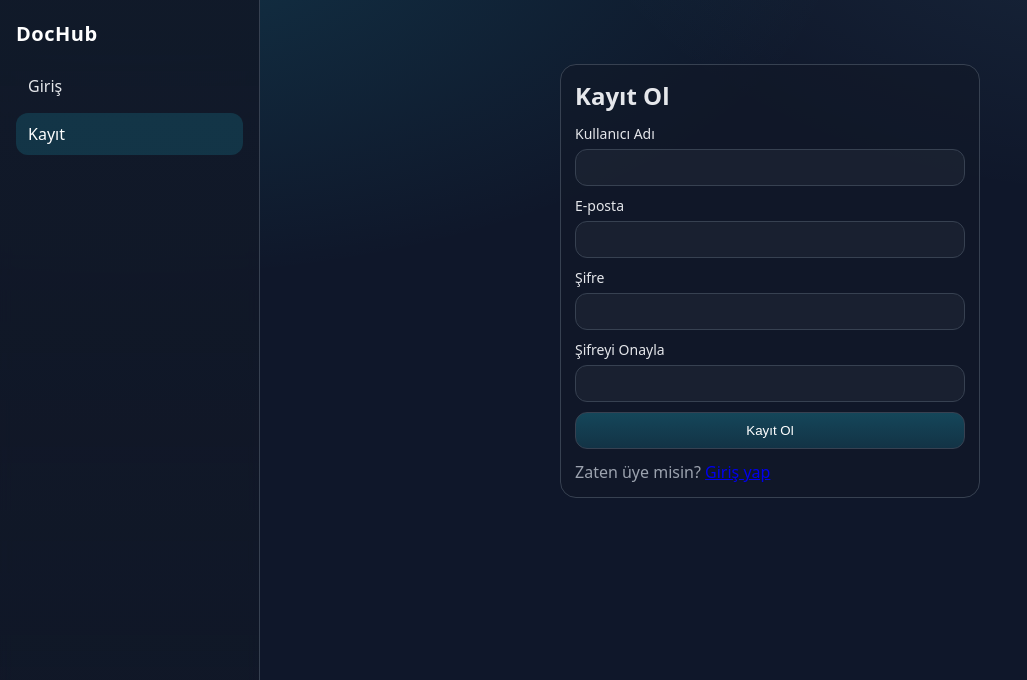
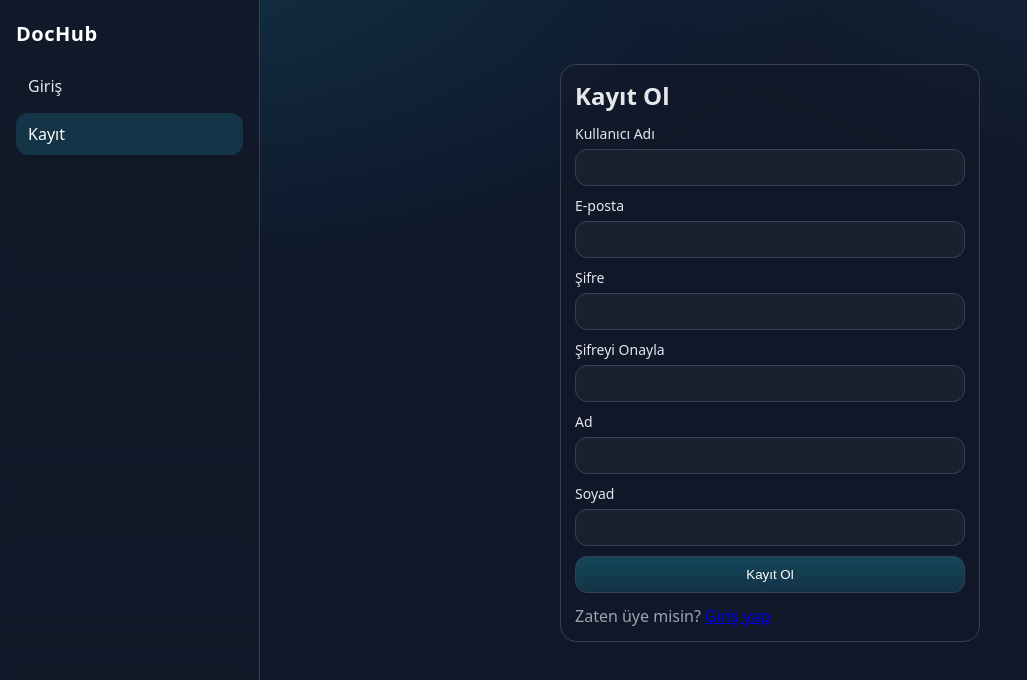
Before and after one commit to ilaydakaptanoglu/DocHub, a React (Vite) app: page /register in a window 1280 px wide. Shown: the top 680 px of the page, without its empty margins (0-1027 px from the left). Built offline with nearby package versions, Linux system fonts and the light colour scheme.

Commit message:
Update Register.jsx

```diff
--- a/src/pages/Register.jsx
+++ b/src/pages/Register.jsx
@@ -10,11 +10,13 @@ export default function Register() {
   const [email, setEmail]       = useState("");
   const [password, setPass]     = useState("");
   const [confirmPassword, setConfirm] = useState("");
+  const [firstName, setFirstName] = useState("");
+  const [lastName, setLastName] = useState("");
 
   const onSubmit = async (e) => {
     e.preventDefault();
     try {
-      await register(username.trim(), email.trim(), password, confirmPassword);
+      await register(username.trim(), email.trim(), password, confirmPassword, firstName.trim(), lastName.trim());
       nav("/files");
     } catch (err) {
       alert("Kayıt başarısız: " + (err?.message || "Hata"));
@@ -41,6 +43,14 @@ export default function Register() {
           Şifreyi Onayla
           <input className="input" type="password" value={confirmPassword} onChange={(e) => setConfirm(e.target.value)} required />
         </label>
+        <label className="label">
+          Ad
+          <input className="input" value={firstName} onChange={(e) => setFirstName(e.target.value)} />
+        </label>
+        <label className="label">
+          Soyad
+          <input className="input" value={lastName} onChange={(e) => setLastName(e.target.value)} />
+        </label>
         <button className="btn" type="submit" disabled={loading}>
           {loading ? "Kayıt olunuyor..." : "Kayıt Ol"}
         </button>
```
